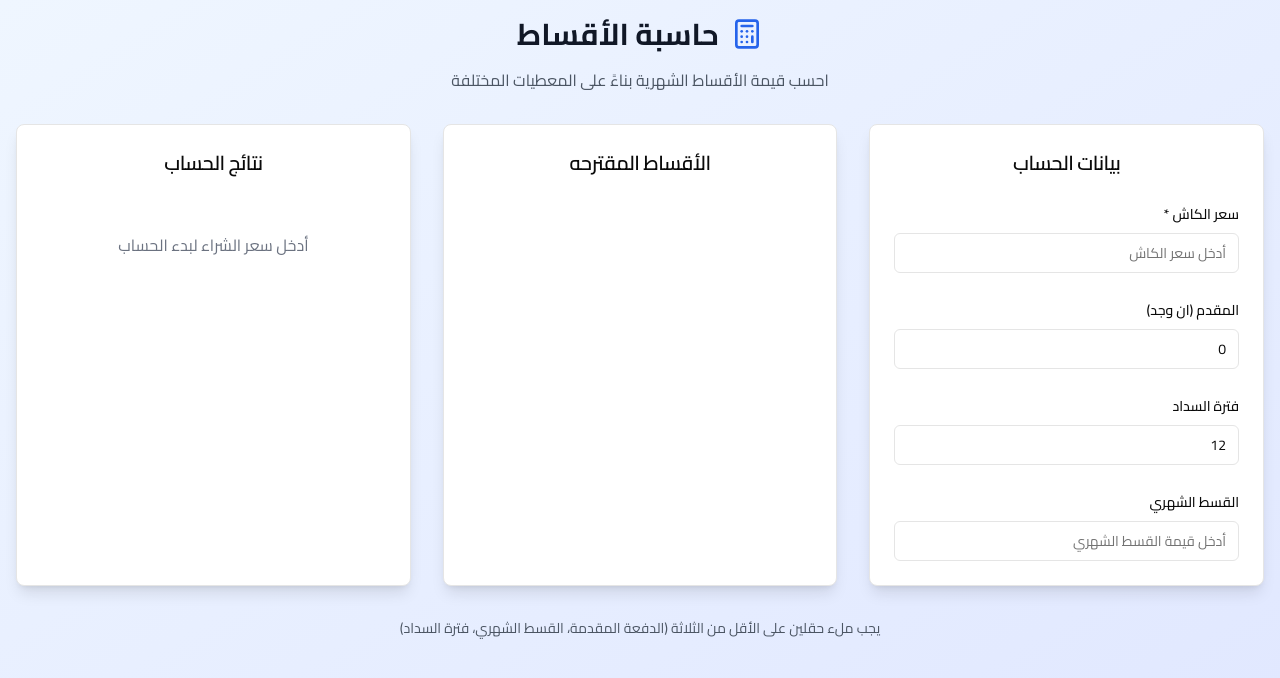
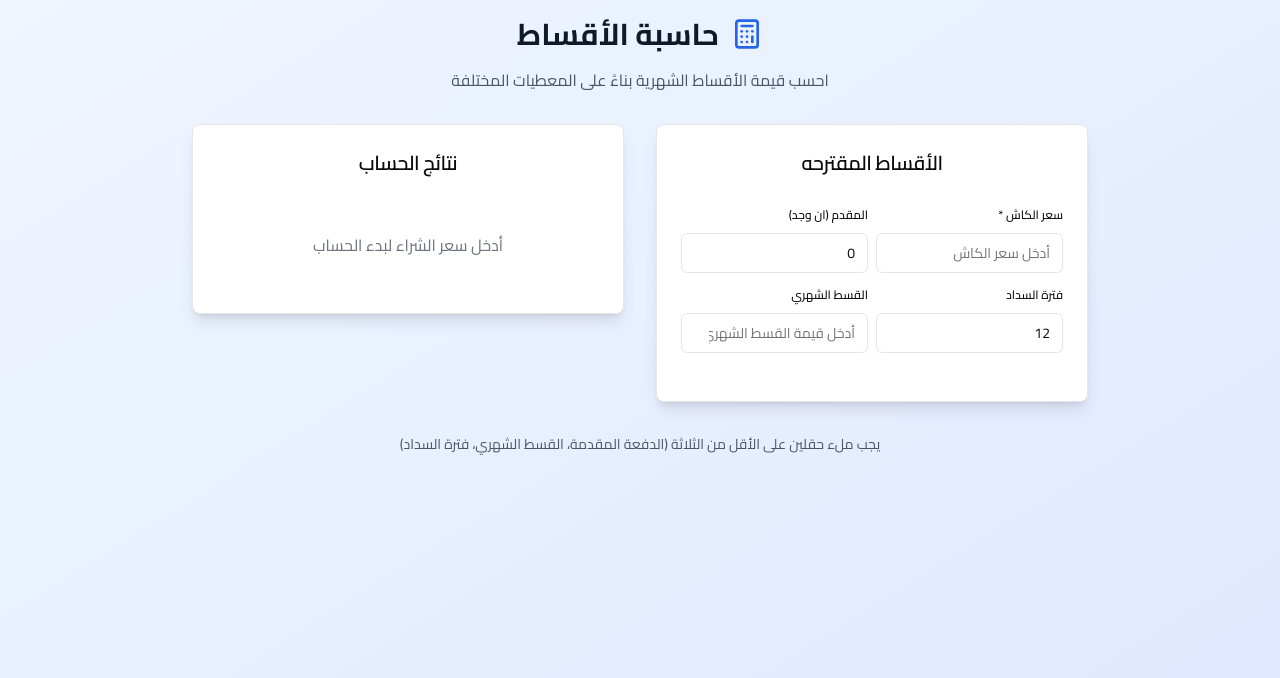
Before and after one commit to M7medDev7/installments-calculator, a Next.js app: page / in a window 1280 px wide. Shown: the top 678 px of the page. Built offline with nearby package versions, Linux system fonts and the light colour scheme.

Commit message:
Simple change in installments suggestions feature

```diff
--- a/app/page.tsx
+++ b/app/page.tsx
@@ -207,7 +207,7 @@ export default function InstallmentCalculator() {
       className="min-h-screen bg-gradient-to-br from-blue-50 to-indigo-100 dark:from-gray-900 dark:to-gray-800 p-4"
       dir="rtl"
     >
-      <div className="max-w-7xl mx-auto">
+      <div className="max-w-4xl mx-auto">
         <div className="text-center mb-8">
           <div className="flex justify-center items-center gap-3 mb-4">
             <Calculator className="h-8 w-8 text-blue-600" />
@@ -220,9 +220,9 @@ export default function InstallmentCalculator() {
           </p>
         </div>
 
-        <div className="grid lg:grid-cols-3 gap-8">
+        <div className="grid lg:grid-cols-2 gap-8">
           {/* Input Form */}
-          <Card className="shadow-lg">
+          {/* <Card className="shadow-lg">
             <CardHeader>
               <CardTitle className="text-xl text-center">
                 بيانات الحساب
@@ -326,7 +326,7 @@ export default function InstallmentCalculator() {
                 />
               </div>
             </CardContent>
-          </Card>
+          </Card> */}
 
           {/* Installments Suggestions */}
           <Card className="shadow-lg">
@@ -335,7 +335,106 @@ export default function InstallmentCalculator() {
                 الأقساط المقترحه
               </CardTitle>
             </CardHeader>
+            <CardContent className="space-y-6">
+              <div className="grid grid-cols-2 gap-2">
+                <div className="space-y-2">
+                  <Label htmlFor="purchasePrice" className="text-xs font-medium">
+                    سعر الكاش *
+                  </Label>
+                  <Input
+                    id="purchasePrice"
+                    type="number"
+                    placeholder="أدخل سعر الكاش"
+                    value={purchasePrice}
+                    onFocus={() => setIsFocus("price")}
+                    onBlur={() => setIsFocus("")}
+                    onChange={(e) => setPurchasePrice(e.target.value)}
+                    className="text-right"
+                  />
+                </div>
 
+                <div className="space-y-2">
+                  <Label htmlFor="downPayment" className="text-xs font-medium">
+                    المقدم (ان وجد)
+                    {calculatedField === "down" && (
+                      <span className="text-green-600 text-xs mr-2">
+                        (محسوبة تلقائياً)
+                      </span>
+                    )}
+                  </Label>
+                  <Input
+                    id="downPayment"
+                    type="number"
+                    placeholder="أدخل الدفعة المقدمة"
+                    value={downPayment || ""}
+                    onFocus={() => setIsFocus("down")}
+                    onBlur={() => setIsFocus("")}
+                    onChange={(e) => setDownPayment(e.target.value)}
+                    className={`text-right ${
+                      calculatedField === "down"
+                        ? "bg-green-50 border-green-200"
+                        : ""
+                    }`}
+                  />
+                </div>
+
+                <div className="space-y-2">
+                  <Label
+                    htmlFor="repaymentPeriod"
+                    className="text-xs font-medium"
+                  >
+                    فترة السداد
+                    {calculatedField === "period" && (
+                      <span className="text-green-600 text-xs mr-2">
+                        (محسوبة تلقائياً)
+                      </span>
+                    )}
+                  </Label>
+                  <Input
+                    id="repaymentPeriod"
+                    type="number"
+                    placeholder="أدخل عدد الشهور"
+                    value={repaymentPeriod || ""}
+                    onFocus={() => setIsFocus("period")}
+                    onBlur={() => setIsFocus("")}
+                    onChange={(e) => setRepaymentPeriod(e.target.value || "")}
+                    className={`text-right ${
+                      calculatedField === "period"
+                        ? "bg-green-50 border-green-200"
+                        : ""
+                    }`}
+                  />
+                </div>
+
+                <div className="space-y-2">
+                  <Label
+                    htmlFor="monthlyInstallment"
+                    className="text-xs font-medium"
+                  >
+                    القسط الشهري
+                    {calculatedField === "installment" && (
+                      <span className="text-green-600 text-xs mr-2">
+                        (محسوب تلقائياً)
+                      </span>
+                    )}
+                  </Label>
+                  <Input
+                    id="monthlyInstallment"
+                    type="number"
+                    placeholder="أدخل قيمة القسط الشهري"
+                    value={monthlyInstallment || ""}
+                    onFocus={() => setIsFocus("installment")}
+                    onBlur={() => setIsFocus("")}
+                    onChange={(e) => setMonthlyInstallment(e.target.value)}
+                    className={`text-right ${
+                      calculatedField === "installment"
+                        ? "bg-green-50 border-green-200"
+                        : ""
+                    }`}
+                  />
+                </div>
+              </div>
+            </CardContent>
             <CardContent className="space-y-4">
               { results && (
                 <>
@@ -364,7 +463,7 @@ export default function InstallmentCalculator() {
           </Card>
 
           {/* Results */}
-          <Card className="shadow-lg">
+          <Card className="shadow-lg h-fit">
             <CardHeader>
               <CardTitle className="text-xl text-center">
                 نتائج الحساب
```
